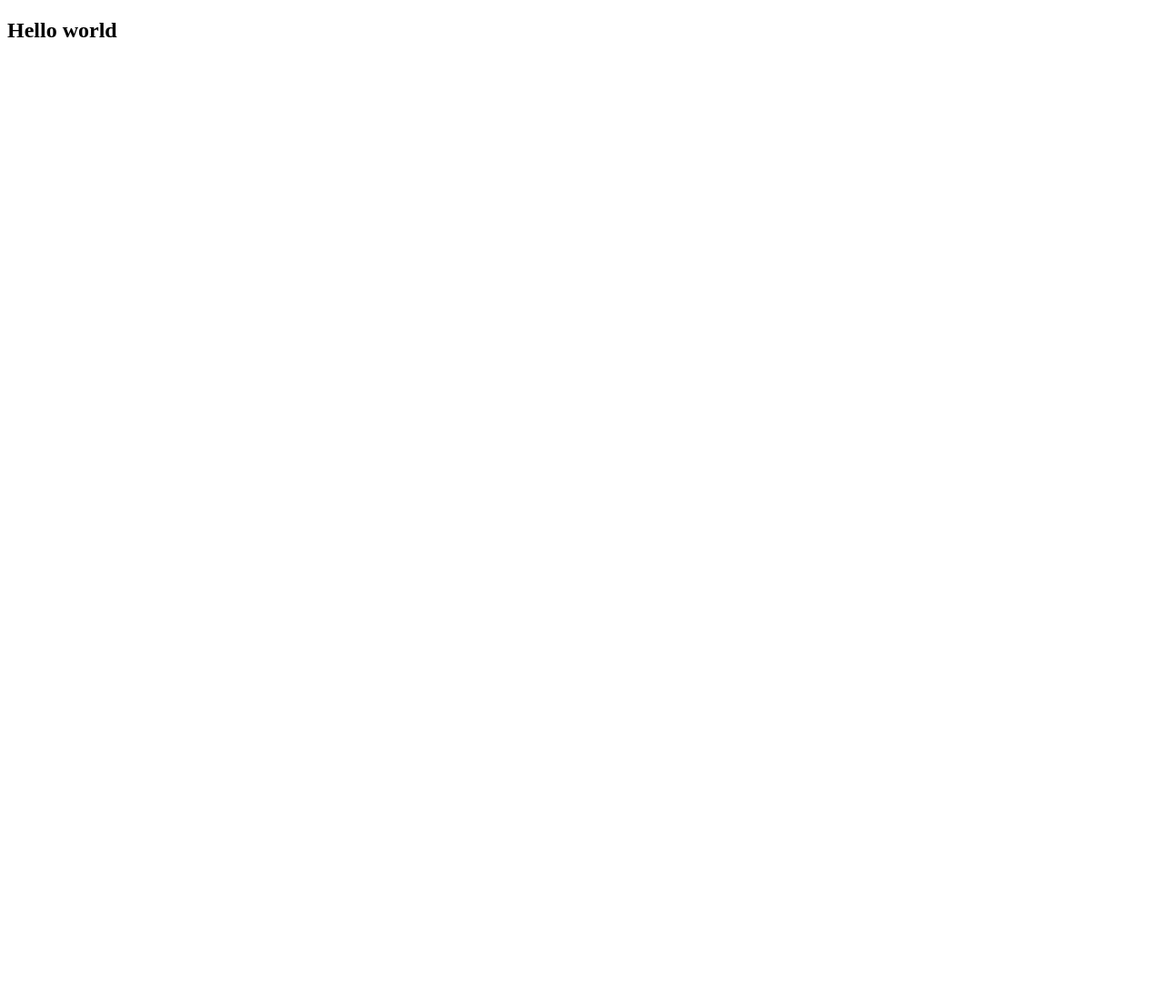
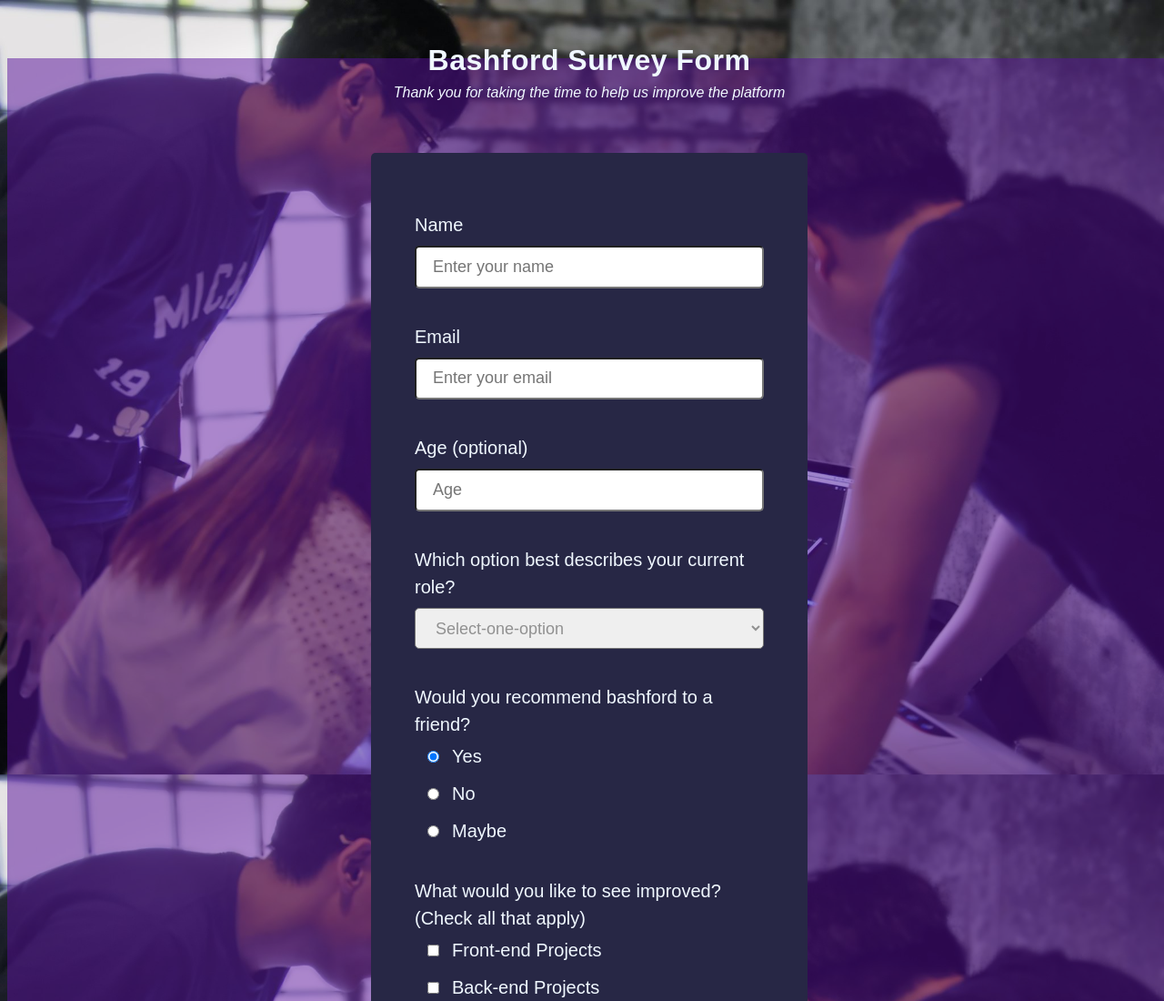
Before and after one commit to PrimeFord/SurveyForm, a plain HTML site: page index.html in a window 1280 px wide. Shown: the top 1100 px of the page at 91% size. Before the commit the page ends 800 px from the top, so only its background shows below. Drawn offline with Linux system fonts and the light colour scheme.

Commit message:
SurveyForm

```diff
--- a/index.html
+++ b/index.html
@@ -1,12 +1,50 @@
 <!DOCTYPE html>
 <html lang="en">
-<head>
-    <meta charset="UTF-8">
-    <meta http-equiv="X-UA-Compatible" content="IE=edge">
-    <meta name="viewport" content="width=device-width, initial-scale=1.0">
-    <title>Survey Form</title>
-</head>
-<body>
-    <h2>Hello world</h2>
-</body>
+  <head>
+    <meta charset="UTF-8" />
+    <meta name="viewport" content="width=device-width, initial-scale=1.0"/>
+    <title>Bashford Survey Form</title>
+    <link href="style.css" rel="stylesheet"></link>
+  </head>
+  <body>
+    <main class="image-overlay">
+        <header>
+            <h1 id="title">Bashford Survey Form</h1>
+          <p id="description">Thank you for taking the time to help us improve the platform</p>
+        </header>
+        <form id="survey-form">
+          <label for="name" id="name-label" >Name<br>
+            <input id="name" type="text" name="name" placeholder="Enter your name" required >
+          </label><br><br>
+          <label for="email" id="email-label" >Email<br>
+            <input id="email" type="email" name="email" placeholder="Enter your email" required >
+          </label><br><br>
+          <label for="age" id="number-label" >Age (optional)<br>
+            <input id="number" type="number" name="name"  min="13" max="120" placeholder="Age" >
+          </label><br><br>
+          <label>Which option best describes your current role?<br>
+            <select id="dropdown" required>
+              Which option best describes your current role?
+              <option value="select-one-option">Select-one-option</option>
+              <option value="fulltime-job">Fulltime job</option>
+              <option value="fulltime-learner">Fulltime learner</option>
+            </select>
+          </label><br><br>
+          <label>Would you recommend bashford to a friend?<br>
+            <input type="radio" name="opinion" value="yes" checked>Yes<br>
+             <input type="radio" name="opinion" value="no" >No<br>
+              <input type="radio" name="opinion" value="maybe" >Maybe<br>
+          </label><br>
+          What would you like to see improved? (Check all that apply)<br>
+          <input type="checkbox" value="front-end">Front-end Projects<br>
+            <input type="checkbox" value="back-end">Back-end Projects<br>
+            <input type="checkbox" value="data">Data Visualization<br>
+            <input type="checkbox" value="challenge">Challenges<br>
+            <input type="checkbox" value="open-source">Open Source Community<br><br>
+          Any comments or suggestions? <br>
+          <textarea name="comment" rows="5" cols="50" placeholder="Enter your comments here...."></textarea><br>
+          <input id="submit" type="submit" value="submit">
+        </form>
+    </main>
+  </body>
 </html>
--- a/style.css
+++ b/style.css
@@ -0,0 +1,75 @@
+/* body {
+    content: '';
+    position: fixed;
+    top: 0;
+    left: 0;
+    height: 100%;
+    width: 100%;
+    z-index: -1;
+    background: var(--color-darkblue);
+    background-image: linear-gradient( 115deg, rgba(58, 58, 158, 0.8), rgba(136, 136, 206, 0.7) ), url(https://cdn.freecodecamp.org/testable-projects-fcc/images/survey-form-background.jpeg);
+    background-size: cover;
+    background-repeat: no-repeat;
+    background-position: center;
+} */
+body {
+    font-family: 'Poppins', sans-serif;
+    height: 100%;
+    width: 100%;
+    text-align: center;
+    color: #f0f8ff;
+    background: url(./media/survey-form-background.jpeg) no-repeat center fixed;
+    background-size: cover;
+    background-color: rgb(88, 88, 155);
+    line-height: 4px;
+    z-index: -1;
+}
+.image-overlay {
+    /* margin-top: ; */
+    height: 100%;
+    width: 100%;
+    background-color: rgb(89, 16, 156, 0.5);
+    background-size: cover;
+    z-index: 4;
+}
+header {
+    margin: 4em;
+}
+#title {
+    font-size: 2em;
+    letter-spacing: 0.5px;
+    font-weight: 550;
+    margin-bottom: 1em;
+}
+#description {
+    font-weight: lighter;
+    font-style: italic;
+}
+#survey-form {
+    background-color: #272745;
+    margin-left: 20em;
+    margin-right: 20em;
+    border-radius: 5px;
+    text-align: left;
+    padding: 4rem 3rem;
+    font-size: 20px;
+    line-height: 30px;
+}
+input, select, textarea {
+    color: rgb(145, 145, 145);
+    border-radius: 5px;
+    font-size: 90%;
+    padding: 0.6em 1em;
+    width: 100%;
+    margin: 8px 0;
+    box-sizing: border-box;
+    font-family: 'Poppins', sans-serif;
+}
+input[type=radio], input[type=checkbox] {
+    width: auto;
+    margin: 14px;
+}
+#submit {
+    background-color: #37af65;
+    color: white;
+}
```
Also changed, not shown: media/survey-form-background.jpeg (added).
